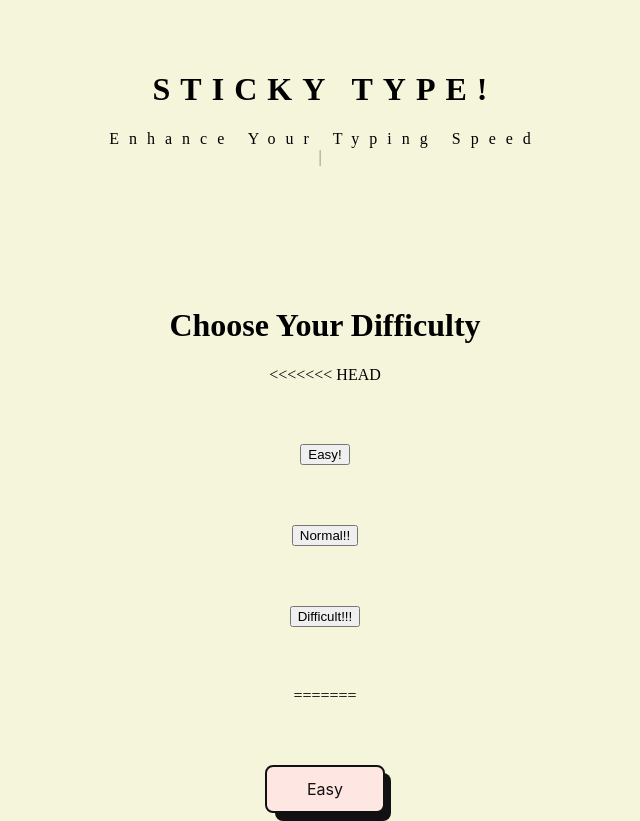
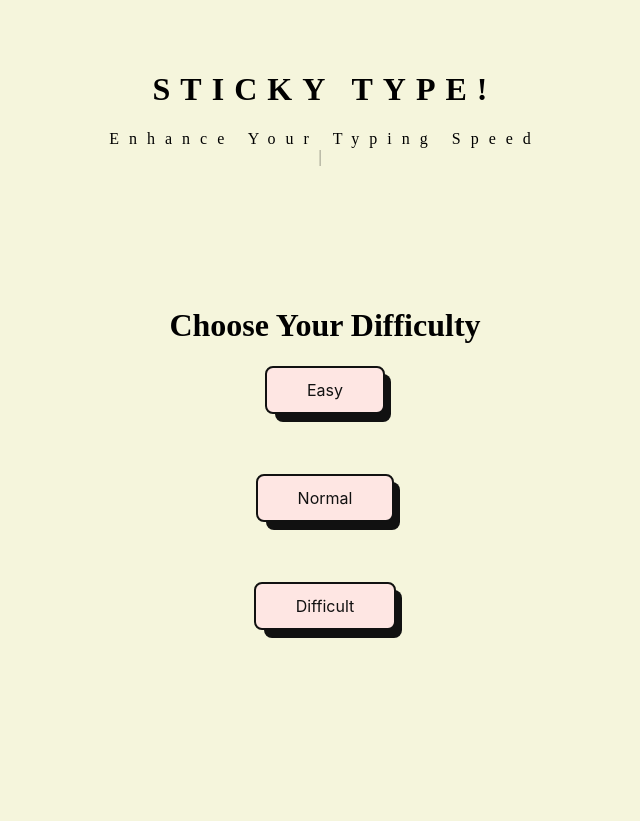
Before and after one commit to Kobesterzz/stickyType, a plain HTML site: page index.html in a window 1280 px wide. Shown: the top 821 px of the page, without its empty margins (315-955 px from the left). After the commit the page ends 800 px from the top, so only its background shows below. Drawn offline with nearby package versions, Linux system fonts and the light colour scheme.

Commit message:
fixed button layout

```diff
--- a/index.html
+++ b/index.html
@@ -17,15 +17,11 @@
     <div class="Difficultys">
         <h1>Choose Your Difficulty</h1>
         <div class="Difficulty-Buttons">
-<<<<<<< HEAD
-            <button>Easy!</button>
-            <button>Normal!!</button>
-            <button>Difficult!!!</button>
-=======
+
             <button class="Difficulty-Button1">Easy</button>
             <button class="Difficulty-Button2">Normal</button>
             <button class="Difficulty-Button3">Difficult</button>
->>>>>>> c4a2cac (added styles to the buttons and added some margins)
+
         </div>
     </div>
 
```
